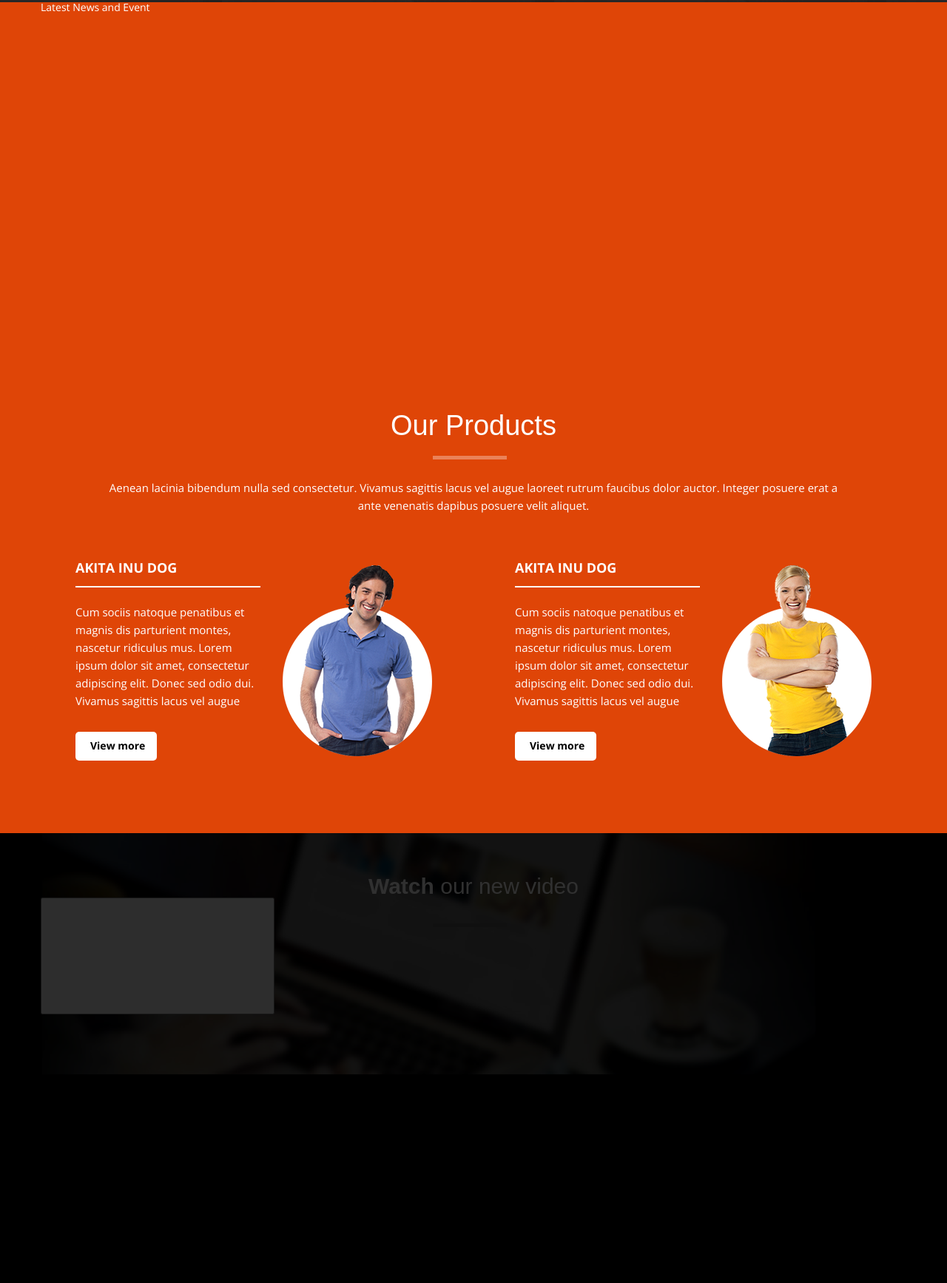
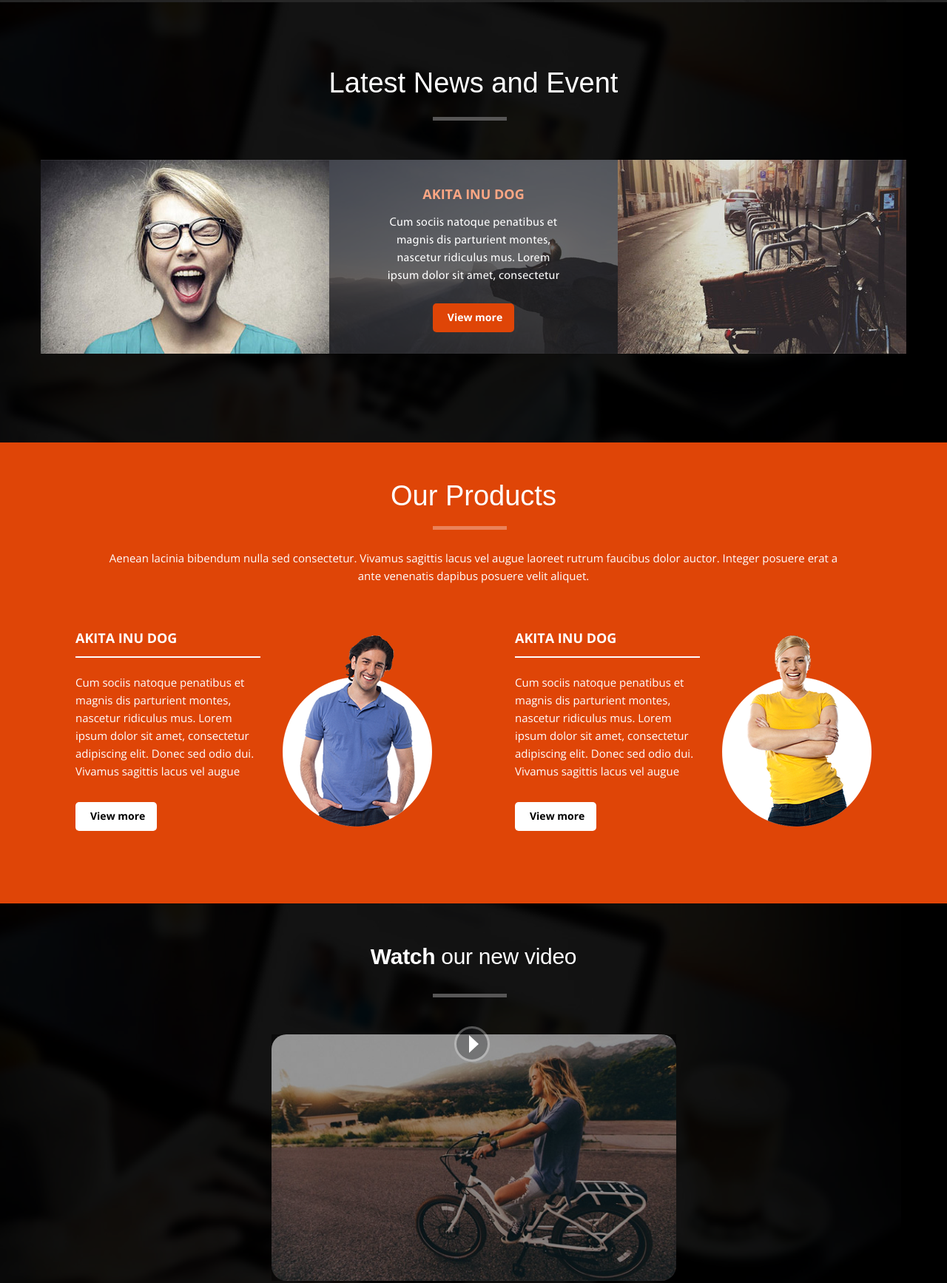
Before and after one commit to flaberfl/Yoopin, a website: page src/index.html in a window 1280 px wide. Shown: the part 1711-3445 px from the top of the page at 74% size. Before the commit the page ends 3163 px from the top, so only its background shows below. Drawn offline with nearby package versions, Linux system fonts and the light colour scheme; files that its build step writes are made by us from their sources; files whose address does not match are found by name; a web font is replaced by a local one.

Commit message:
work 15-04

```diff
--- a/src/assets/sass/blocks/btn.scss
+++ b/src/assets/sass/blocks/btn.scss
@@ -21,4 +21,10 @@
   &--white {
     background-color: $white;
   }
+
+  &--red {
+    color: $white;
+    background-color: $red;
+  }
+
 }
--- a/src/assets/sass/blocks/news.scss
+++ b/src/assets/sass/blocks/news.scss
@@ -1,4 +1,122 @@
 .news {
-    background-color: $red;
-    min-height: 500px;
+  padding: 90px 0 120px;
+  position: relative;
+
+  background: url(../img/backing.jpg) no-repeat 50% 50%;
+  background-size: cover;
+  // min-height: 590px;
+
+  z-index: 1;
+
+
+  &::before {
+    content: "";
+    position: absolute;
+
+    top: 0;
+    bottom: 0;
+    left: 0;
+    right: 0;
+
+    background-color: rgba(0, 0, 0, .81);
+    z-index: -1;
+  }
+
+
+  &__title {
+    margin-bottom: 85px;
+    position: relative;
+
+    font-family: 'helvetica';
+    font-size: 38px;
+    color: $white;
+
+    text-align: center;
+
+    &:after {
+      content: "";
+      position: absolute;
+      bottom: -32px;
+      left: 530px;
+      width: 100px;
+      height: 5px;
+      background-color: #575656;
+
+    }
+  }
 }
+
+.news__content {
+  display: flex;
+
+
+  &-item {
+    padding: 37px 70px 29px;
+
+    width: 390px;
+    height: 262px;
+
+    height: auto;
+
+
+    &:first-child {
+      background: url(../img/item-1.jpg) no-repeat 50% 50%;
+      background-size: cover;
+
+    }
+
+    &:nth-child(2) {
+      position: relative;
+
+      background: url(../img/item-2.jpg) no-repeat 50% 50%;
+      background-size: cover;
+
+      text-align: center;
+
+      z-index: 1;
+
+      &::before {
+        content: "";
+        position: absolute;
+
+        top: 0;
+        bottom: 0;
+        right: 0;
+        left: 0;
+
+        background: rgba(39, 40, 45, .7);
+
+        z-index: -1;
+      }
+    }
+
+    &:last-child {
+      background: url(../img/item-3.jpg) no-repeat 50% 50%;
+      background-size: cover;
+      background-color: $white;
+    }
+
+
+    &-title {
+      padding-bottom: 18px;
+
+      font-size: 18px;
+      font-weight: 700;
+
+      color: #ffa784;
+      text-transform: uppercase;
+    }
+
+
+    &-text {
+      padding-bottom: 25px;
+
+      font-family: $header-font;
+      font-size: 16px;
+      line-height: 24px;
+      letter-spacing: 0.3px;
+
+      text-align: center;
+    }
+  }
+}
--- a/src/assets/sass/blocks/video.scss
+++ b/src/assets/sass/blocks/video.scss
@@ -1,23 +1,36 @@
 .video {
   padding: 57px 0 81px;
+  position: relative;
 
-  background-image: url(../img/backing.jpg);
-  background-repeat: no-repeat;
+  background: url(../img/backing.jpg) no-repeat 50% 50%;
   background-size: cover;
-  background-position: center;
 
-  opacity: .19;
-  z-index: -1;
+  z-index: 1;
+
+  &::before {
+    content: "";
+    position: absolute;
+
+    top: 0;
+    bottom: 0;
+    left: 0;
+    right: 0;
+
+    background-color: rgba(0, 0, 0, .81);
+    z-index: -1;
+  }
+
 
   &__title {
     position: relative;
+    margin-bottom: 90px;
 
     font-size: 30px;
+    letter-spacing: -0.3px;
     color: $white;
-    font-family: 'helvetica';
+    font-family: 'helvetica', serif;
 
     text-align: center;
-    z-index: 10;
 
     &::after {
       content: "";
@@ -36,17 +49,80 @@
   }
 
   &__content {
+    position: relative;
+    margin: 0 auto;
+
     background-color: $black;
-    z-index: 10;
+    background: url(../img/video.jpg) no-repeat 50% 50%;
+    background-size: cover;
+    border-radius: 20px;
+
+    width: 547px;
+    height: 333px;
+
+    text-align: center;
+    z-index: 1;
+
+    &::before {
+      content: "";
+      position: absolute;
+
+      top: 0;
+      bottom: 0;
+      left: 0;
+      right: 0;
+
+      background-color: rgba(0, 0, 0, .41);
+      z-index: -1;
+    }
+
 
   }
 
   &__btn {
-    font-size: 11px;
+    position: relative;
+
+    // border: 2px solid $white;
+    // background-color: #292b2e;
+    // border-radius: 50%;
+    border: 0;
+    background-color: transparent;
+    outline: none;
+    cursor: pointer;
+    z-index: 1;
+
+    &::before {
+      content: "";
+      position: absolute;
+
+      border: 3px solid $white;
+      border-radius: 50%;
+
+      width: 48px;
+      height: 48px;
+
+      left: -14px;
+      top: -11px;
+
+      background: #292b2e;
+
+      opacity: .3;
+      z-index: -1;
+
+    }
   }
 
   &__play {
-    font-size: 11px;
+
+    width: 13px;
+    height: 24px;
+    fill: $white;
+
+    transition: opacity .1s linear;
+
+    &:hover {
+      opacity: .6;
+    }
   }
 
 }
--- a/src/tpl/partials/news.html
+++ b/src/tpl/partials/news.html
@@ -1,4 +1,4 @@
-<section class="news wrapper">
+<section class="news">
 
   <div class="container">
 
@@ -7,10 +7,21 @@
       <div class="news__title">Latest News and Event</div>
 
       <div class="news__content">
+
         <div class="news__content-item"></div>
+
+        <div class="news__content-item">
+          <div class="news__content-item-title">Akita Inu Dog</div>
+          <p class="news__content-item-text">
+            Cum sociis natoque penatibus et magnis dis parturient montes, nascetur ridiculus mus. Lorem ipsum dolor sit
+            amet, consectetur
+          </p>
+          <a class="news__content-item-link  btn  btn--red" href="#">View more</a>
+        </div>
+
         <div class="news__content-item"></div>
-        <div class="news__content-item"></div>
-      </div>
+
+      </div><!-- news__content -->
 
     </div><!-- news__inner -->
 
--- a/src/tpl/partials/sprite.html
+++ b/src/tpl/partials/sprite.html
@@ -59,4 +59,10 @@
          </g>
      </symbol>
 
+     <symbol id="play" viewbox="0 0 494.942 494.942">
+         <g>
+             <path d="m35.353 0 424.236 247.471-424.236 247.471z" />
+         </g>
+     </symbol>
+
  </svg>
--- a/src/tpl/partials/video.html
+++ b/src/tpl/partials/video.html
@@ -1,11 +1,21 @@
-<section class="video wrapper">
+<section class="video">
+
   <div class="container">
+
     <div class="video__title"><span class="video__title-pref">Watch</span> our new video</div>
-    <div class="video__content"></div>
-    <button class="video__btn" type="button">
-      <svg class="video__play>
-        <use xlink:href="#play"></use>
-      </svg>
-    </button>
-  </div>
+
+    <div class="video__content">
+
+      <button class="video__btn" type="button">
+
+        <svg class="video__play">
+          <path d="M0.000,-0.000 L13.000,12.000 L0.000,24.000 L0.000,-0.000 Z" />
+        </svg>
+
+      </button>
+
+    </div><!-- video__content -->
+
+  </div><!-- container -->
+
 </section>
```
Also changed, not shown: dist/assets/css/style.css, dist/assets/css/style.min.css, dist/index.html, src/assets/img/item-1.jpg (added), src/assets/img/item-2.jpg (added), src/assets/img/item-3.jpg (added), src/assets/img/svg/play.svg (added), src/assets/img/video.jpg (added).
